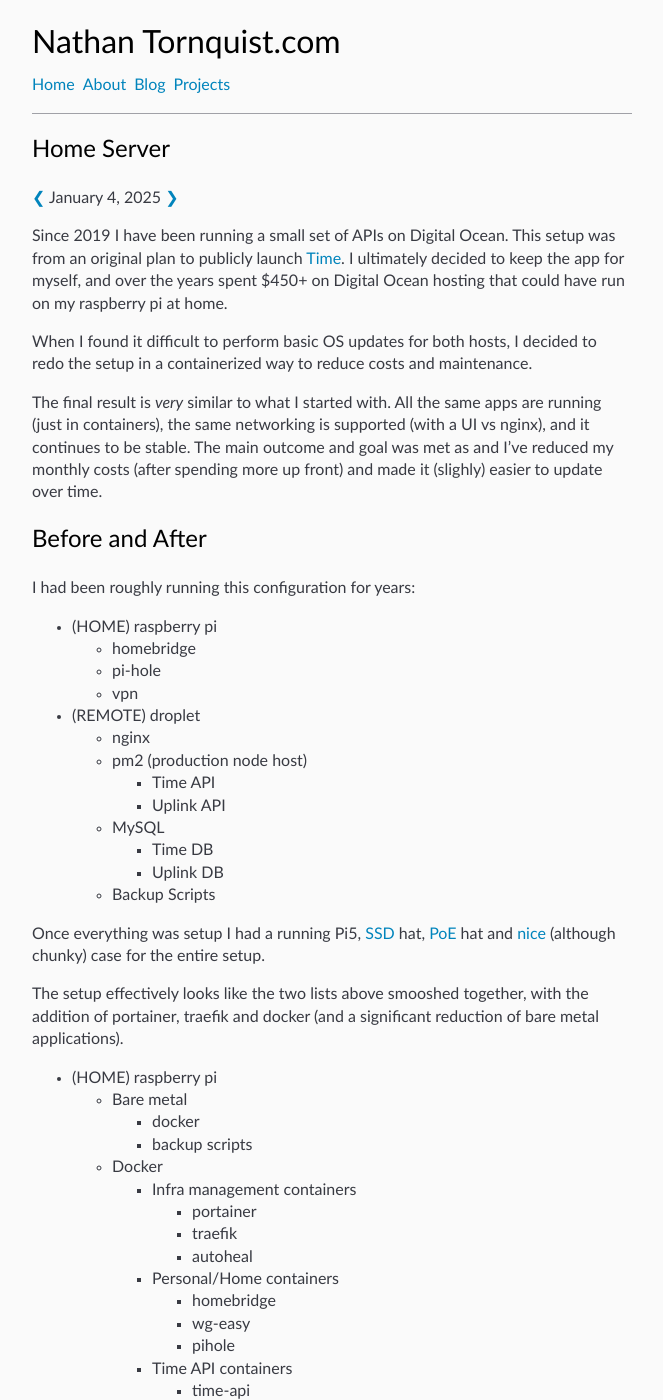
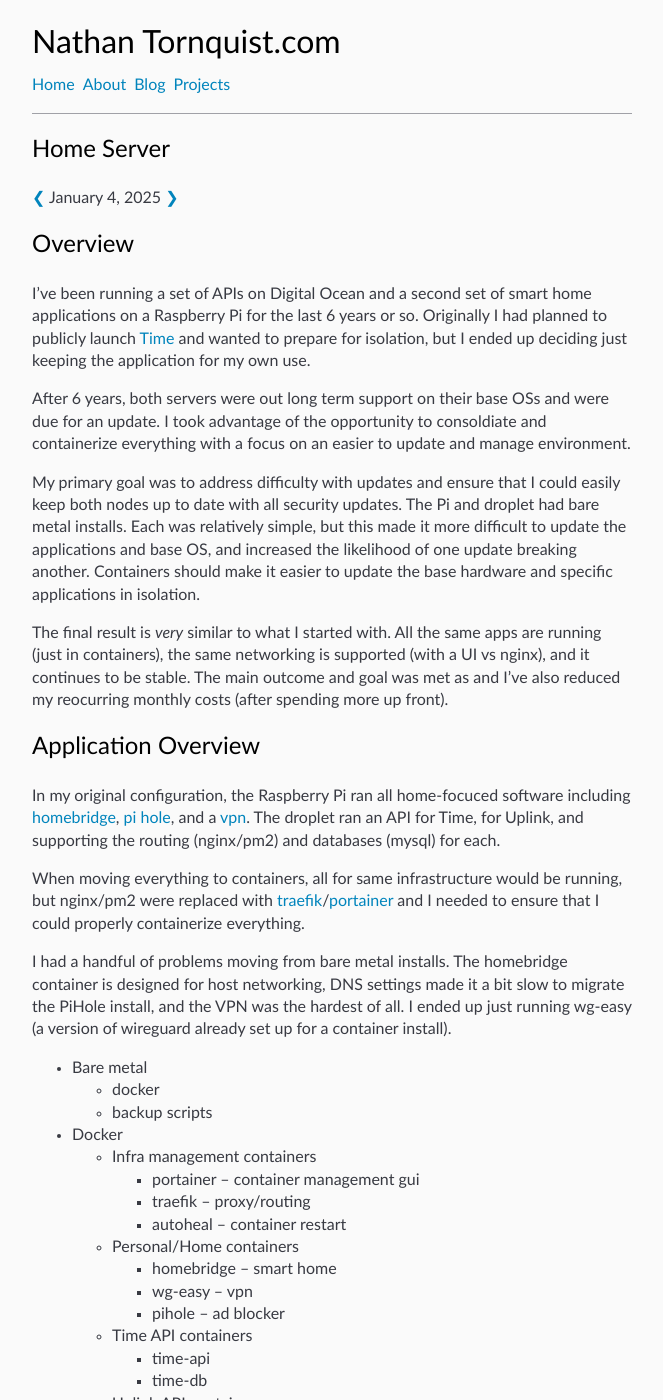
Before and after one commit to Tornquist/tornquist.github.io, a Jekyll site: the page built from _posts/2025-01-04-home-server.md, in a window 1280 px wide and 1400 px high. Shown: the whole window, without its empty margins (308-971 px from the left). Built offline with Jekyll 4.4.1, drawn with Linux system fonts in a browser that asks for light colours; some of the changed text lies outside the part shown.

Commit message:
Edit Home Server Post
* Rewrite introduction
* Start removing/consolidating information

```diff
--- a/_posts/2025-01-04-home-server.md
+++ b/_posts/2025-01-04-home-server.md
@@ -5,71 +5,68 @@ date: 2025-01-04 12:00:00
 categories: programming
 ---
 
-Since 2019 I have been running a small set of APIs on Digital Ocean. This setup
-was from an original plan to publicly launch [Time][t]. I ultimately decided to
-keep the app for myself, and over the years spent $450+ on Digital Ocean hosting
-that could have run on my raspberry pi at home.
+## Overview
 
-When I found it difficult to perform basic OS updates for both hosts, I decided
-to redo the setup in a containerized way to reduce costs and maintenance.
+I've been running a set of APIs on Digital Ocean and a second set of smart home
+applications on a Raspberry Pi for the last 6 years or so. Originally I had
+planned to publicly launch [Time][t] and wanted to prepare for isolation, but
+I ended up deciding just keeping the application for my own use.
+
+After 6 years, both servers were out long term support on their base OSs and
+were due for an update. I took advantage of the opportunity to consoldiate and
+containerize everything with a focus on an easier to update and manage
+environment.
+
+My primary goal was to address difficulty with updates and ensure that I could
+easily keep both nodes up to date with all security updates. The Pi and droplet
+had bare metal installs. Each was relatively simple, but this made it more
+difficult to update the applications and base OS, and increased the likelihood
+of one update breaking another. Containers should make it easier to update the
+base hardware and specific applications in isolation.
 
 The final result is _very_ similar to what I started with. All the same apps are
 running (just in containers), the same networking is supported (with a UI vs
 nginx), and it continues to be stable. The main outcome and goal was met as and
-I've reduced my monthly costs (after spending more up front) and made it
-(slighly) easier to update over time.
+I've also reduced my reocurring monthly costs (after spending more up front).
 
-## Before and After
+## Application Overview
 
-I had been roughly running this configuration for years:
+In my original configuration, the Raspberry Pi ran all home-focuced software
+including [homebridge](https://homebridge.io/),
+[pi hole](https://pi-hole.net/), and a [vpn](https://www.wireguard.com/). The
+droplet ran an API for Time, for Uplink, and supporting the routing (nginx/pm2)
+and databases (mysql) for each.
 
-* (HOME) raspberry pi
-  * homebridge
-  * pi-hole
-  * vpn
-* (REMOTE) droplet
-  * nginx
-  * pm2 (production node host)
-    * Time API
-    * Uplink API
-  * MySQL
-    * Time DB
-    * Uplink DB
-  * Backup Scripts
+When moving everything to containers, all for same infrastructure would be
+running, but nginx/pm2 were replaced with [traefik][tt]/[portainer][p] and I
+needed to ensure that I could properly containerize everything.
 
-Once everything was setup I had a running Pi5, [SSD][ssd] hat, [PoE][poe] hat
-and [nice][case] (although chunky) case for the entire setup.
+I had a handful of problems moving from bare metal installs. The homebridge
+container is designed for host networking, DNS settings made it a bit slow to
+migrate the PiHole install, and the VPN was the hardest of all. I ended up just
+running wg-easy (a version of wireguard already set up for a container install).
 
-The setup effectively looks like the two lists above smooshed together, with the
-addition of portainer, traefik and docker (and a significant reduction of bare
-metal applications).
+* Bare metal
+  * docker
+  * backup scripts
+* Docker
+  * Infra management containers
+    * portainer -- container management gui
+    * traefik -- proxy/routing
+    * autoheal -- container restart
+  * Personal/Home containers
+    * homebridge -- smart home
+    * wg-easy -- vpn
+    * pihole -- ad blocker
+  * Time API containers
+    * time-api
+    * time-db
+  * Uplink API containers
+    * uplink-api
+    * uplink-db
 
-* (HOME) raspberry pi
-  * Bare metal
-    * docker
-    * backup scripts
-  * Docker
-    * Infra management containers
-      * portainer
-      * traefik
-      * autoheal
-    * Personal/Home containers
-      * homebridge
-      * wg-easy
-      * pihole
-    * Time API containers
-      * time-api
-      * time-db
-    * Uplink API containers
-      * uplink-api
-      * uplink-db
-
-Traefik replaces nginx, and is a proxy that can use either docker tags or config
-files to route traffic. The hope had been that a single new docker compose file
-would allow new domains to be registered and made available with routing.
-
-Portainer is just a gui on top of docker which makes it easier to manage the
-infra without having to ssh in.
+On the hardware side, I have a running Pi5, [SSD][ssd] hat, [PoE][poe] hat and
+unfortunantly chunky [case][case] for the entire setup.
 
 ## General Setup
 
```
Also changed, not shown: other parts of _posts/2025-01-04-home-server.md (+2 -0 lines).
